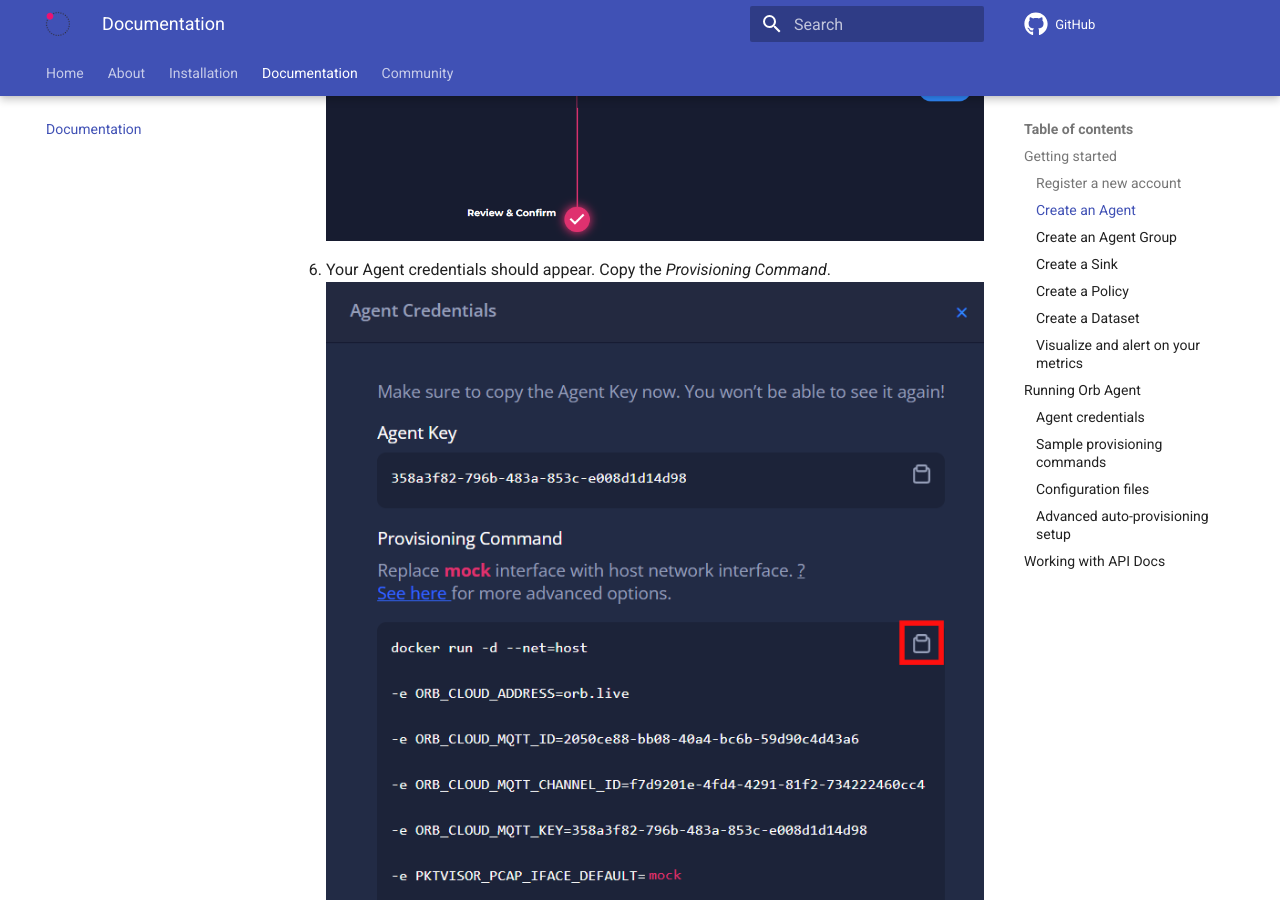
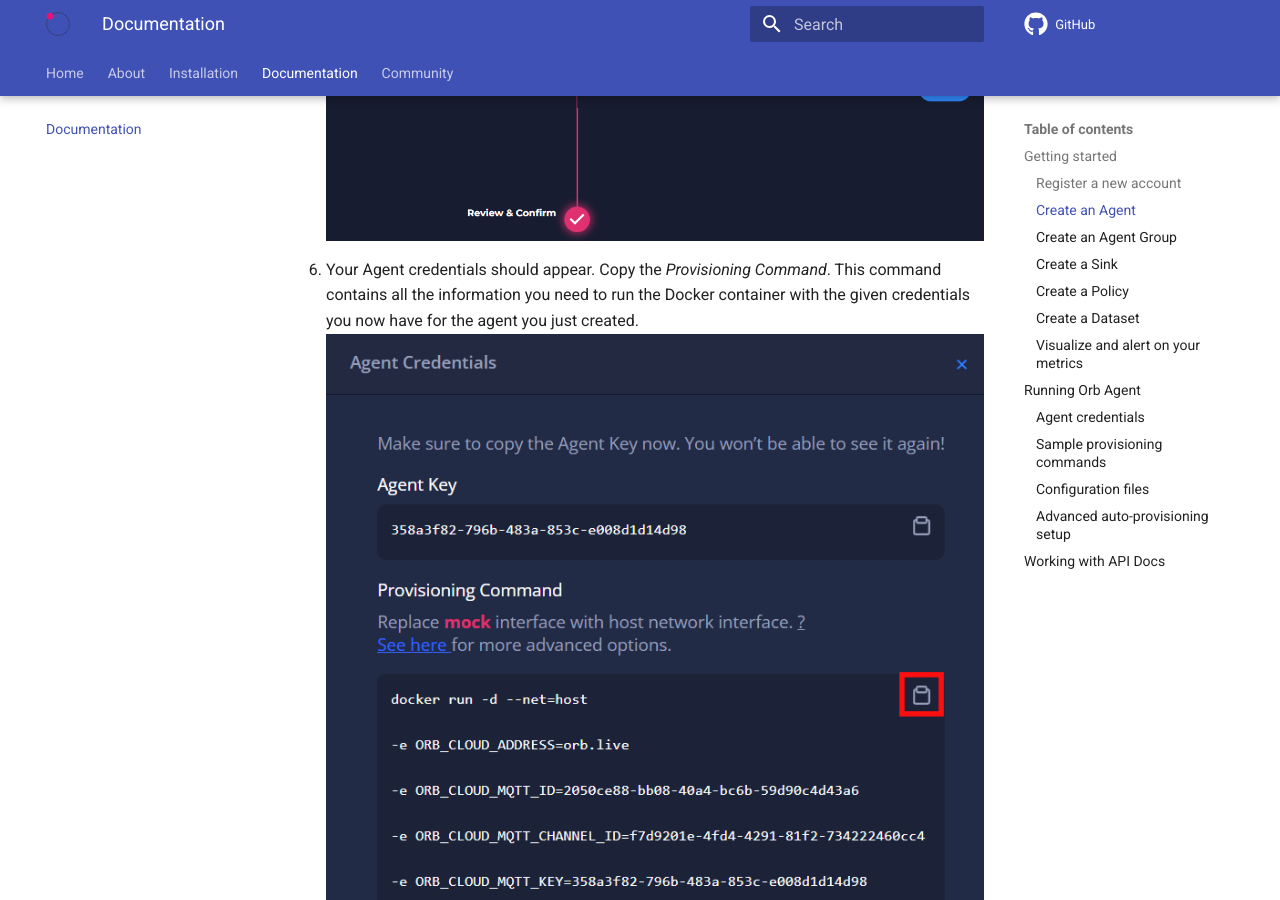
Before and after one commit to orb-community/orb-website, an MkDocs documentation site: the page built from docs/docs.md, in a window 1280 px wide and 900 px high, scrolled down 3179 px. Built offline with MkDocs 1.6.1 and Material for MkDocs 9.7.7, drawn with Linux system fonts in a browser that asks for light colours; comment, search, counter and statistics services are not loaded.

Commit message:
minor text updates

```diff
--- a/docs/docs.md
+++ b/docs/docs.md
@@ -30,7 +30,7 @@
 5. Click **Save** to confirm your Agent’s name and tags.
 ![](./img/new_agent_tag_save.png)
 
-6. Your Agent credentials should appear. Copy the *Provisioning Command*.
+6. Your Agent credentials should appear. Copy the *Provisioning Command*. This command contains all the information you need to run the Docker container with the given credentials you now have for the agent you just created.
 ![](./img/provisioning_command.png)
 
 7. Paste the *Provisioning Command* into your terminal (optionally edit "mock" to be real) and run the command. See [Running Orb Agent](/docs/#running-orb-agent) for more details.
```
